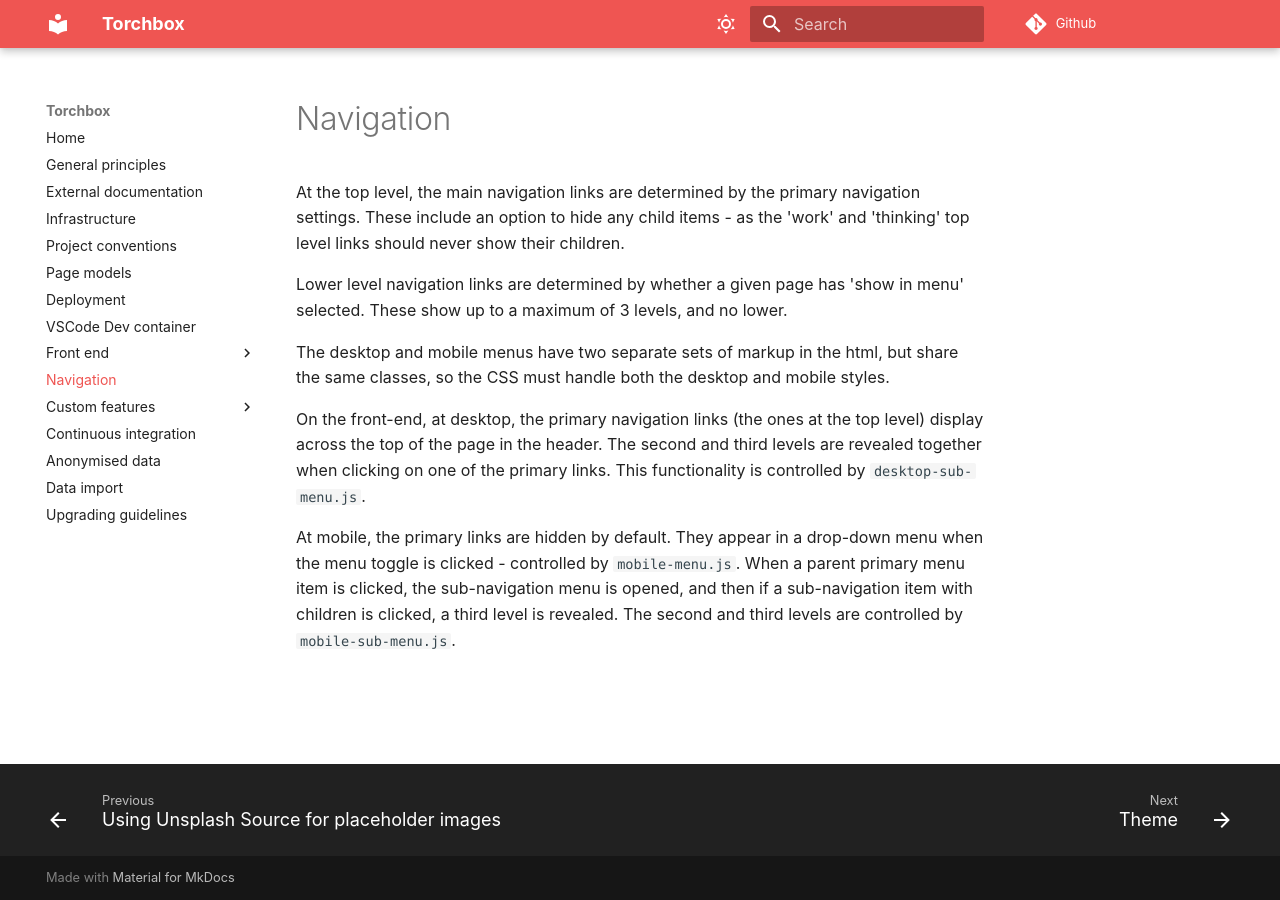
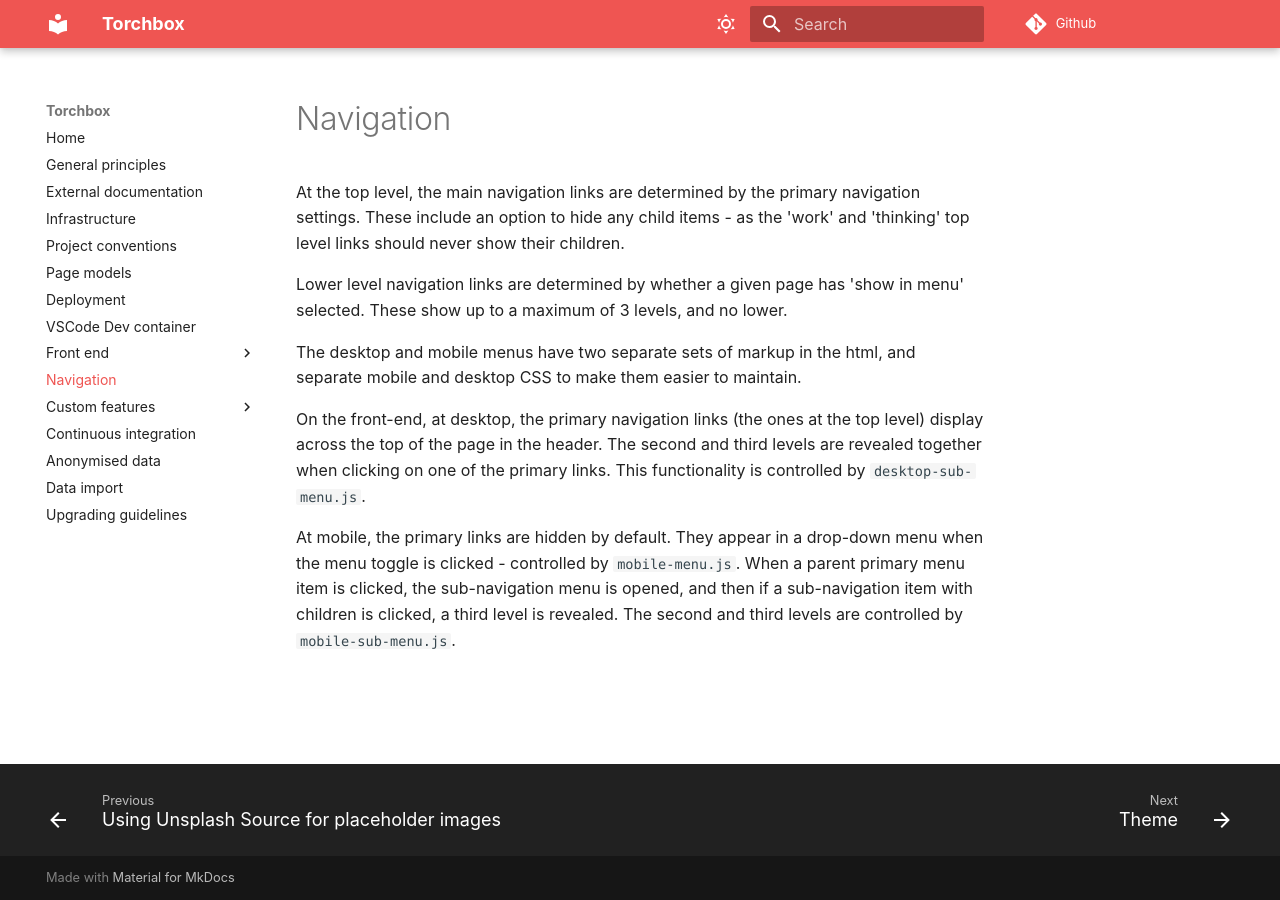
Before and after one commit to torchbox/torchbox.com, an MkDocs documentation site: the page built from docs/navigation.md, in a window 1280 px wide. Built offline with MkDocs 1.6.1 and Material for MkDocs 9.7.7, drawn with Linux system fonts in a browser that asks for light colours; comment, search, counter and statistics services are not loaded.

Commit message:
Update docs

```diff
--- a/docs/navigation.md
+++ b/docs/navigation.md
@@ -4,7 +4,7 @@ At the top level, the main navigation links are determined by the primary naviga
 
 Lower level navigation links are determined by whether a given page has 'show in menu' selected. These show up to a maximum of 3 levels, and no lower.
 
-The desktop and mobile menus have two separate sets of markup in the html, but share the same classes, so the CSS must handle both the desktop and mobile styles.
+The desktop and mobile menus have two separate sets of markup in the html, and separate mobile and desktop CSS to make them easier to maintain.
 
 On the front-end, at desktop, the primary navigation links (the ones at the top level) display across the top of the page in the header. The second and third levels are revealed together when clicking on one of the primary links. This functionality is controlled by `desktop-sub-menu.js`.
 
```
